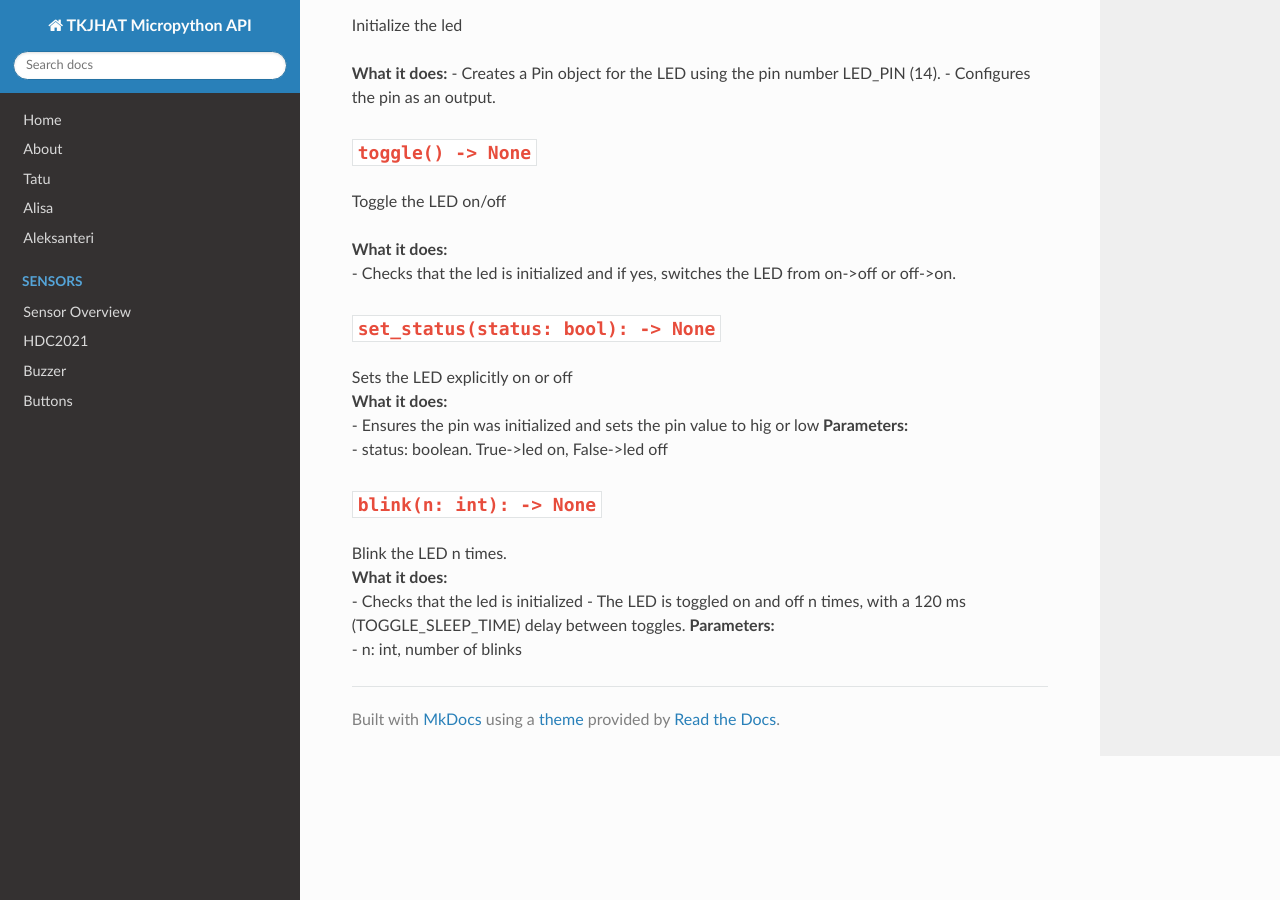
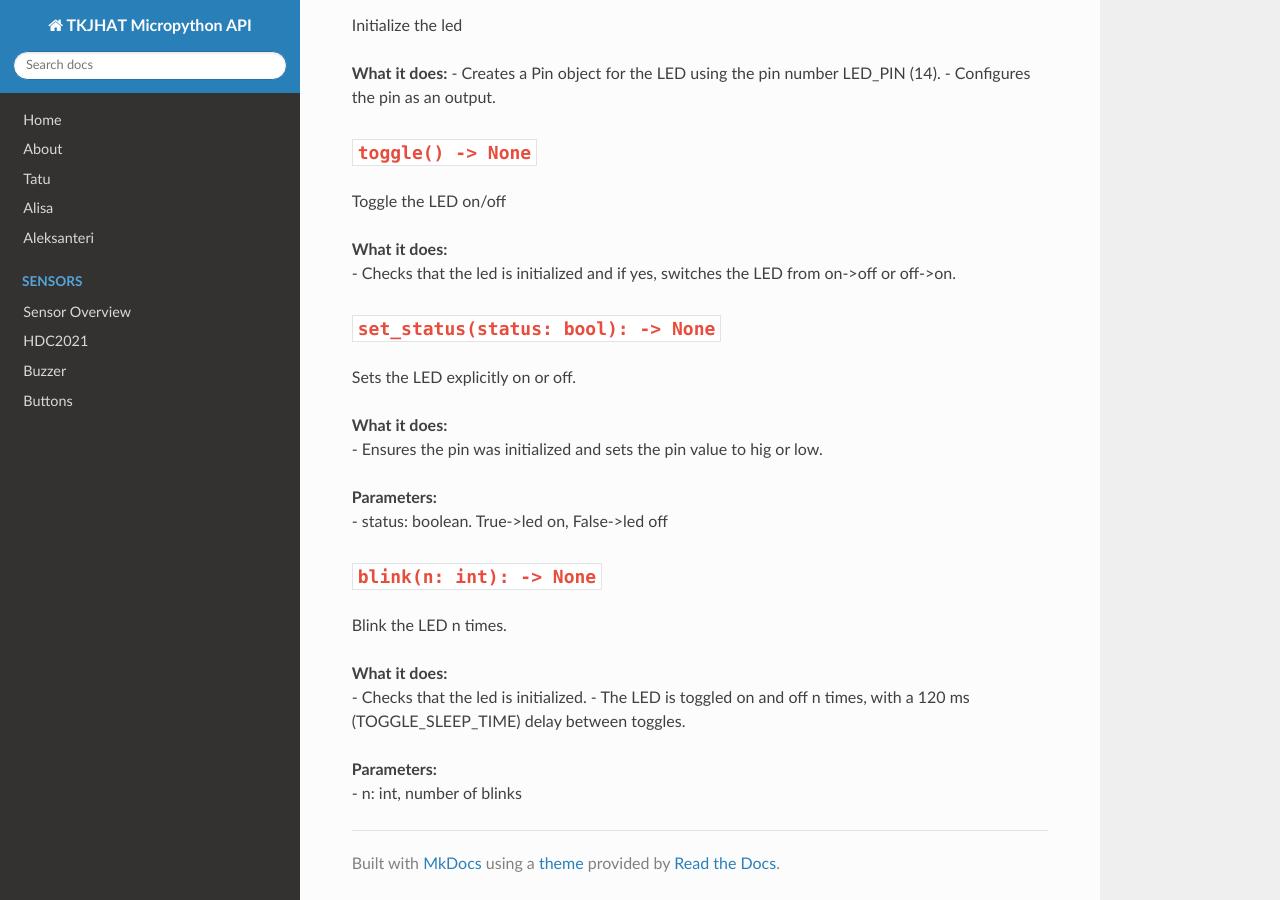
Before and after one commit to A11UD/TKJHAT_MicroPyth_Documentation, an MkDocs documentation site: the page built from docs/Sensors/led.md, in a window 1280 px wide and 900 px high, scrolled down 899 px. Built offline with MkDocs 1.6.1, drawn with Linux system fonts in a browser that asks for light colours; nearby versions of some CDN libraries; some of the changed text lies outside the part shown.

Commit message:
modified led.md

```diff
--- a/docs/Sensors/led.md
+++ b/docs/Sensors/led.md
@@ -38,16 +38,20 @@ Toggle the LED on/off
 - Checks that the led is initialized and if yes, switches the LED from on->off or off->on.
 
 ## `set_status(status: bool): -> None`
-Sets the LED explicitly on or off
+Sets the LED explicitly on or off.
+
 **What it does:**
-- Ensures the pin was initialized and sets the pin value to hig or low
+- Ensures the pin was initialized and sets the pin value to hig or low.
+
 **Parameters:**
 - status: boolean. True->led on, False->led off
 
 ## `blink(n: int): -> None`
 Blink the LED n times.
+
 **What it does:**
-- Checks that the led is initialized
+- Checks that the led is initialized.
 - The LED is toggled on and off n times, with a 120 ms (TOGGLE_SLEEP_TIME) delay between toggles.
+
 **Parameters:**
 - n: int, number of blinks
```
Also changed, not shown: other parts of docs/Sensors/led.md (+1 -1 lines).
